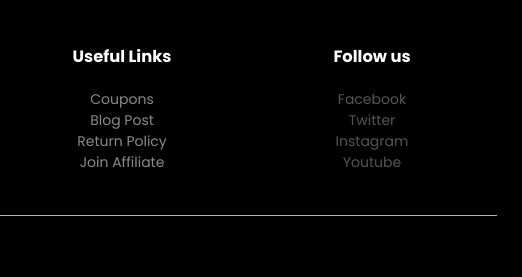
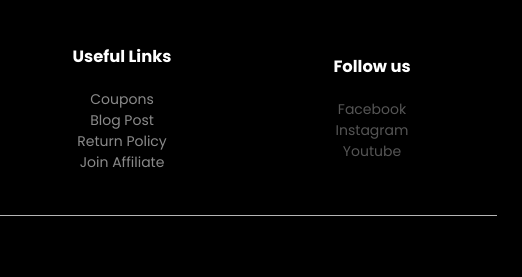
Before and after one commit to Porendlapavan/Ecom-website-, a plain HTML site: page Cart.html in a window 1280 px wide. Shown: the part 735-1012 px from the top of the page, 758-1280 px from the left. Drawn offline with Linux system fonts and the light colour scheme.

Commit message:
Update Cart.html

```diff
--- a/Cart.html
+++ b/Cart.html
@@ -150,12 +150,10 @@
                 </h3>
                 <ul>
                     <li>
-                        <a href="https://www.facebook.com/saipreetham.naidu/">Facebook</a>
+                        <a href="https://www.facebook.com/porendlapavan/">Facebook</a>
                     </li>
-                    <li>
-                       <a href="https://twitter.com/Preetham200120?t=6gLQPbdTzC1lpgOj16Kgyw&s=09">Twitter</a>
-                    </li>
-                    <li><a href="https://www.instagram.com/saipreetham_20/">Instagram</a></li>
+
+                    <li><a href="https://www.instagram.com/pavan_09_23/?hl=en">Instagram</a></li>
                     <li><a href="https://www.youtube.com/">Youtube</a></li>
                 </ul>
             </div>
```
